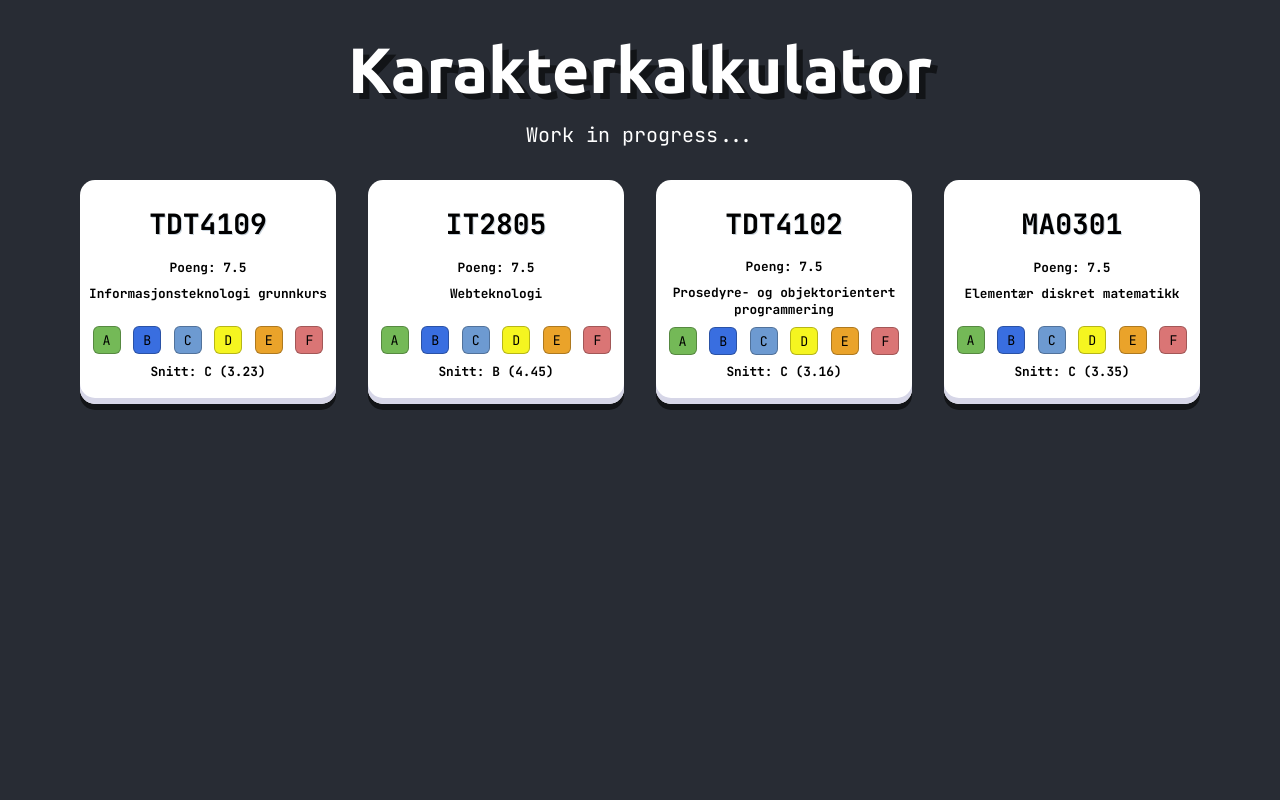
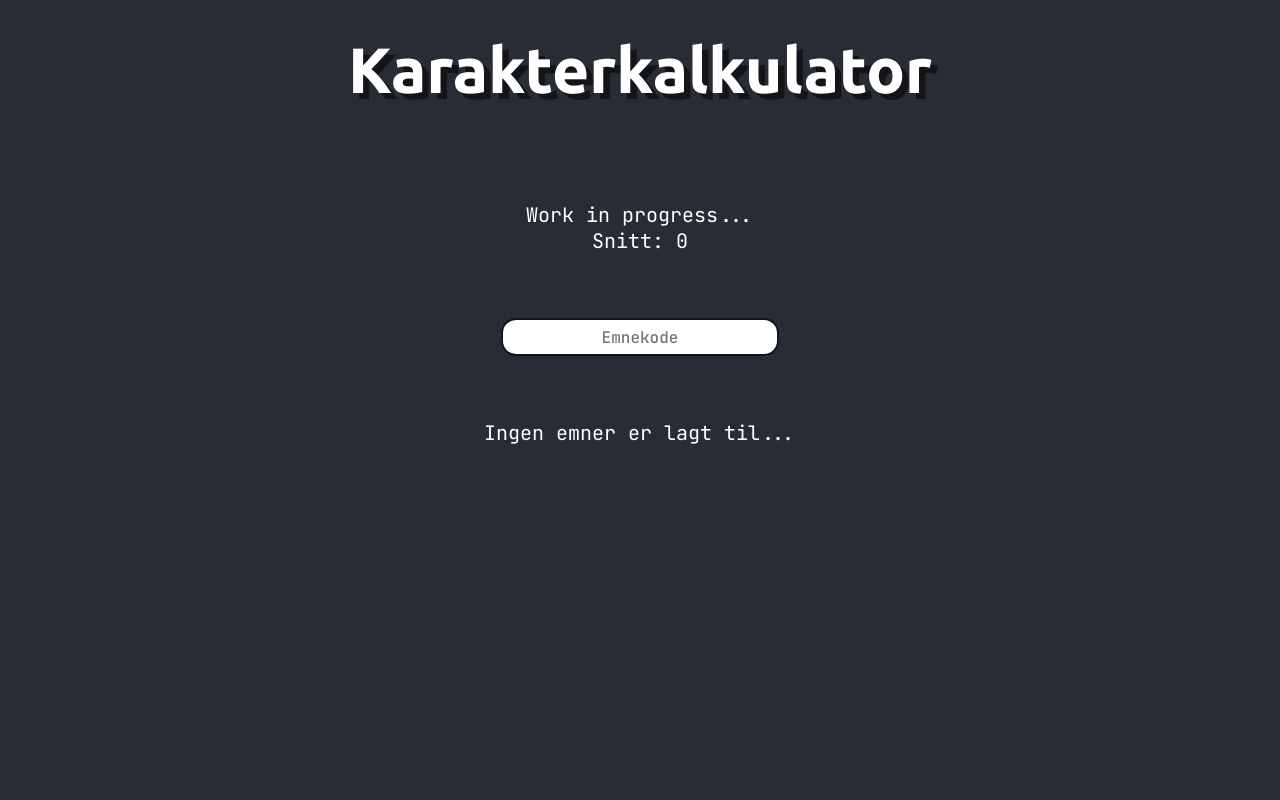
Before and after one commit to havardnyboe/karakterkalkulator, a React (Create React App) app: page / in a window 1280 px wide. Shown: the top 800 px of the page. Built offline with nearby package versions, Linux system fonts and the light colour scheme.

Commit message:
new buttons, delete course, fetch from api++

```diff
--- a/src/App.jsx
+++ b/src/App.jsx
@@ -1,44 +1,77 @@
-import React from "react";
+import React, { useState } from "react";
 import Course from "./Course";
 import style from "./styles/App.module.css";
 
 export default function App() {
-  const courses = [
-    {
-      id: "TDT4109",
-      name: "Informasjonsteknologi grunnkurs",
-      points: 7.5,
-      average: 3.2343,
-    },
-    { id: "IT2805", name: "Webteknologi", points: 7.5, average: 4.45234 },
-    {
-      id: "TDT4102",
-      name: " Prosedyre- og objektorientert programmering",
-      points: 7.5,
-      average: 3.16234,
-    },
-    {
-      id: "MA0301",
-      name: "Elementær diskret matematikk",
-      points: 7.5,
-      average: 3.3548,
-    },
-  ];
+  const [courses, setCourses] = useState([]);
+
+  const addCourse = (courseCode) => {
+    fetch(`https://grades.no/api/v2/courses/${courseCode.toUpperCase()}/`)
+      .then((res) => res.json())
+      .then((json) => {
+        const { norwegian_name, code, credit, average, detail } = json;
+        setCourses((prev) => {
+          const arr = [...prev];
+          if (detail === "Not found.") return arr;
+          let elem = {
+            name: norwegian_name,
+            id: code,
+            points: credit,
+            average: average,
+          };
+          for (let i = 0; i < arr.length; i++) {
+            if (arr[i].id === code) elem = null;
+          }
+          if (elem) arr.push(elem);
+          return arr;
+        });
+      });
+  };
+
+  const deleteCourse = (e) => {
+    const code =
+      e.target.parentElement.parentElement.firstChild.nextSibling.innerText;
+    setCourses((prev) => {
+      const arr = [...prev];
+      arr.forEach((elem, i) => {
+        if (elem.id === code) arr.splice(i, 1);
+      });
+      return arr;
+    });
+  };
 
   return (
     <div className={style.app}>
       <h1 className={style.heading}>Karakterkalkulator</h1>
       <code>Work in progress...</code>
+      <code>Snitt: {0.0}</code>
+      <input
+        type="text"
+        id="getCourse"
+        placeholder="Emnekode"
+        className={style.getCourse}
+        onKeyDown={(e) => {
+          if (e.key === "Enter")
+            addCourse(document.querySelector("#getCourse").value);
+        }}
+      />
       <div className={style.course_container}>
-        {courses.map((course) => (
+        {courses.length ? (
+          courses.map((course) => (
             <Course
               key={course.id}
               code={course.id}
               name={course.name}
               points={course.points}
               average={course.average}
+              delete={(e) => {
+                deleteCourse(e);
+              }}
             />
-        ))}
+          ))
+        ) : (
+          <code>Ingen emner er lagt til...</code>
+        )}
       </div>
     </div>
   );
--- a/src/Course.jsx
+++ b/src/Course.jsx
@@ -4,14 +4,21 @@ import Button from "./GradeButton";
 import style from "./styles/Course.module.css";
 
 export default function Course(props) {
-  const [buttons, setButtons] = useState([
-    { name: "A", style: style.btn_A, state: true },
-    { name: "B", style: style.btn_B, state: true },
-    { name: "C", style: style.btn_C, state: true },
-    { name: "D", style: style.btn_D, state: true },
-    { name: "E", style: style.btn_E, state: true },
-    { name: "F", style: style.btn_F, state: true },
-  ]);
+  const gradeButtons = [
+    { name: "F", id: 0, style: [style.btn_F, true] },
+    { name: "E", id: 1, style: [style.btn_E, true] },
+    { name: "D", id: 2, style: [style.btn_D, true] },
+    { name: "C", id: 3, style: [style.btn_C, true] },
+    { name: "B", id: 4, style: [style.btn_B, true] },
+    { name: "A", id: 5, style: [style.btn_A, true] },
+  ];
+  const boolButtons = [
+    { name: "Ikke Bestått", id: 0, style: [style.btn_F, true] },
+    { name: "Bestått", id: 1, style: [style.btn_A, true] },
+  ];
+
+  const [toggleBtn, setToggleBtn] = useState(false);
+  const [buttons, setButtons] = useState(gradeButtons);
 
   const grades = {
     5: "A",
@@ -32,36 +39,52 @@ export default function Course(props) {
     return Math.round(int * 10 ** decimals) / 10 ** decimals;
   };
 
+  const changeButtons = (e) => {
+    toggleBtn ? setButtons(gradeButtons) : setButtons(boolButtons);
+    setToggleBtn((prev) => !prev);
+    const duration = 300;
+    e.target.style = `transform: rotate(360deg); transition: ${duration}ms;`;
+    setTimeout(() => {
+      e.target.style = "transform: rotate(0deg); transition: 0ms;";
+    }, duration);
+  };
+
   const handleButton = (e) => {
-    const index = grades[String(e.target.name)];
-    console.log(index);
     setButtons((prev) => {
-      const arr = [...prev];
-      for (let i = 0; i < prev.length; i++) {
-        if (i === index) arr.at(i).state = true;
-        else arr.at(i).state = false;
-      }
+      let arr = [...prev];
+      arr.map((elem, i) => (elem.style[1] = false));
+      arr[e.target.id].style[1] = true;
       return arr;
     });
-    console.log(buttons);
   };
 
   return (
     <div className={style.course}>
+      <div>
+        <button onClick={changeButtons} className={style.flip}>
+          &#8635;
+        </button>
+        <button onClick={props.delete} className={style.delete}>
+          &#10060;
+        </button>
+      </div>
       <h3 className={style.heading}>{props.code || "KODE"}</h3>
       <span className={classnames(style.span, style.mg0)}>
         Poeng: {props.points || 0}
       </span>
       <span className={style.span}>{props.name || "NAVN"}</span>
       <div className={style.btn_container}>
-        {buttons.map((button) => (
-          <Button
-            key={button.name}
-            name={button.name}
-            style={buttons[grades[button.name]].state ? button.style : ""}
-            onClick={handleButton}
-          />
-        ))}
+        {buttons
+          .map((button) => (
+            <Button
+              id={button.id}
+              key={button.id}
+              name={button.name}
+              style={button.style[1] ? button.style[0] : ""}
+              onClick={handleButton}
+            />
+          ))
+          .reverse()}
       </div>
       <span className={style.span}>
         Snitt: {`${grades[round(props.average)]} (${round(props.average, 2)})`}
--- a/src/GradeButton.jsx
+++ b/src/GradeButton.jsx
@@ -8,6 +8,7 @@ export default function GradeButton(props) {
       className={classnames(style.btn, props.style)}
       onClick={props.onClick}
       name={props.name}
+      id={props.id}
     >
       {props.name}
     </button>
--- a/src/styles/App.module.css
+++ b/src/styles/App.module.css
@@ -19,8 +19,21 @@
   justify-content: center;
 }
 
+.getCourse {
+  width: 270px;
+  height: 2rem;
+  text-align: center;
+  font-family: var(--mono);
+  font-weight: 500;
+  font-size: 1rem;
+  border: 2px solid var(--black);
+  border-radius: 15px;
+  margin-top: 4rem;
+  margin-bottom: 2rem;
+}
+
 .heading {
-  margin: 2rem 0 1rem 0;
+  margin: 2rem 0 6rem 0;
   font-size: 4rem;
   text-shadow: .1em .1em #121417;
 }
--- a/src/styles/Button.module.css
+++ b/src/styles/Button.module.css
@@ -1,7 +1,10 @@
 .btn {
   font-family: var(--mono);
-  width: 1.75rem;
+  min-width: 1.75rem;
+  width: 40%;
+  margin: 0 .4rem;
   height: 1.75rem;
+  line-height: .75rem;
   background-color: var(--btn-color, #9a9a9a);
   border-radius: 6px;
   border: 1px solid #00000042;
--- a/src/styles/Course.module.css
+++ b/src/styles/Course.module.css
@@ -19,12 +19,31 @@
 .heading {
   font-size: 1.75rem;
   text-shadow: 1px 1px rgba(194, 206, 216, 0.89);
-  margin-top: 1rem;
+  margin-top: -.75rem;
   margin-bottom: 0.5rem;
 }
 
+.flip {
+  position: relative;
+  left: 116px;
+  background-color: inherit;
+  border: none;
+  font-size: 1.2rem;
+  cursor: pointer;
+}
+
+.delete {
+  position: relative;
+  top: -2px;
+  right: 120px;
+  background-color: inherit;
+  border: none;
+  font-size: .75rem;
+  cursor: pointer;
+}
+
 .btn_container {
-  width: 100%;
+  width: 90%;
   display: flex;
   justify-content: space-evenly;
 }
```
Lines whose indentation alone changed are shown as unchanged.
